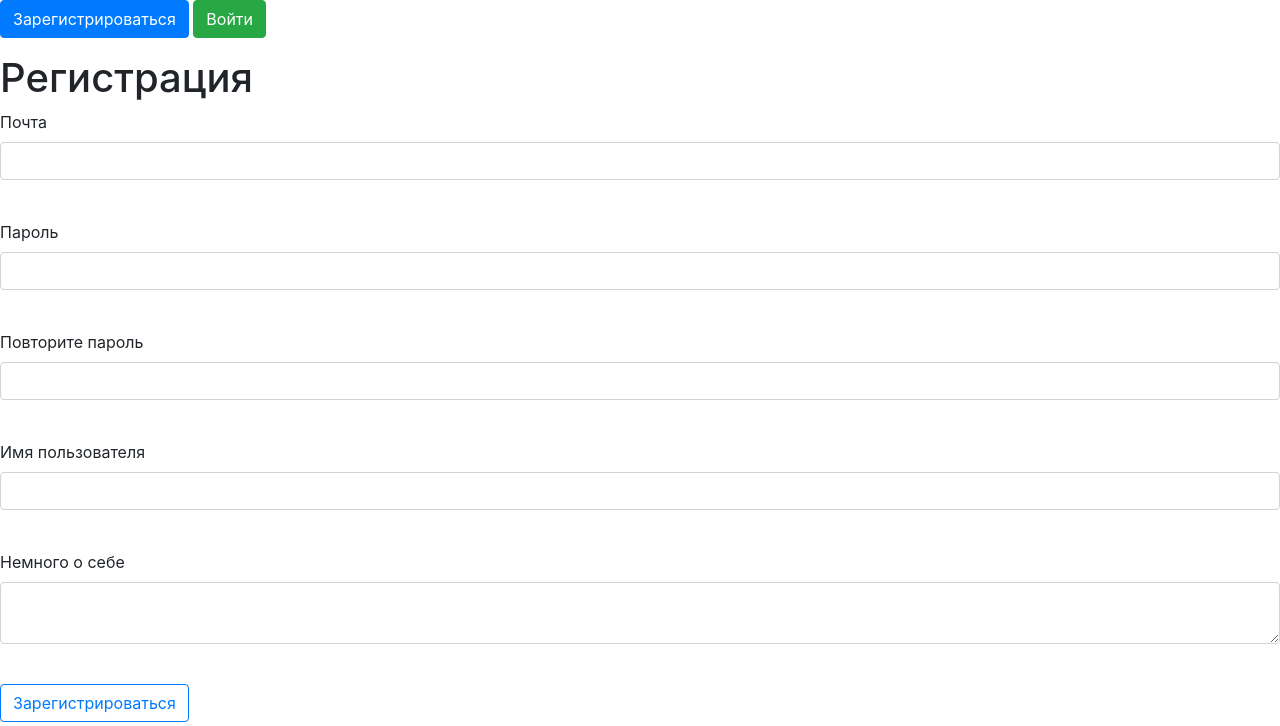
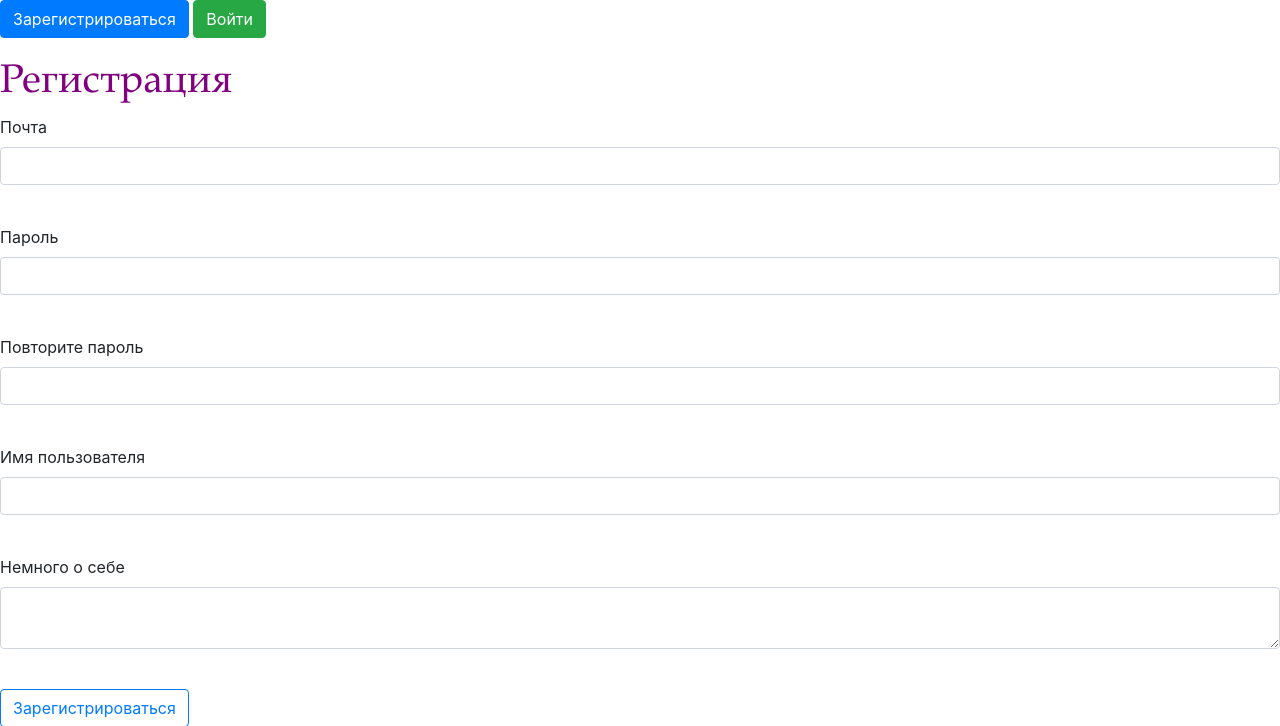
Before and after one commit to polina-novinski/web, a Flask app: page /register in a window 1280 px wide. Shown: the top 726 px of the page. Run offline with Flask 2, Linux system fonts and the light colour scheme; some libraries are stand-ins or nearby versions.

Commit message:
Update register.html

```diff
--- a/templates/register.html
+++ b/templates/register.html
@@ -1,7 +1,7 @@
 {% extends "base.html" %}
 
 {% block content %}
-<h1>Регистрация</h1>
+<h1><font color="purple" face="Palatino Linotype" style="font-weight:bolder-style:italic">Регистрация</font></h1>
 <form action="" method="post">
     {{ form.hidden_tag() }}
     <p>
```
